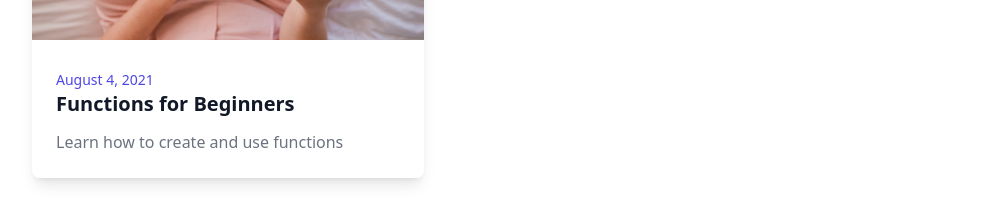
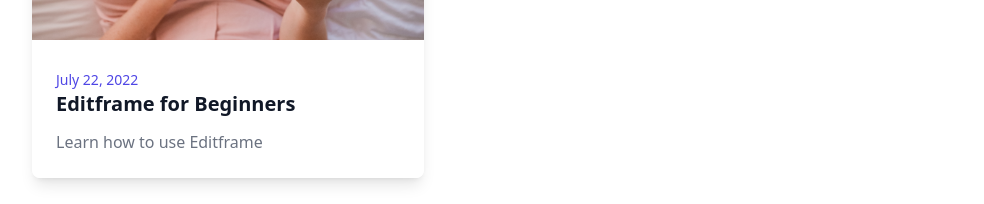
Before and after one commit to editframe/open-graph-editframe-guide, a Next.js app: page / in a window 1280 px wide. Shown: the part 550-754 px from the top of the page, without its empty margins (0-984 px from the left). Built offline with nearby package versions, Linux system fonts and the light colour scheme.

Commit message:
Update sample blog post content

```diff
--- /dev/null
+++ b/posts/function.mdx
@@ -0,0 +1,12 @@
+---
+title: Editframe for Beginners
+date: 'July 22, 2022'
+description: Learn how to use Editframe
+thumbnailUrl: '/blog.jpeg'
+---
+
+<div>
+  This is a blog post about <strong>Editframe</strong>.
+</div>
+
+<br/>
--- a/posts/functions.mdx
+++ /dev/null
@@ -1,14 +0,0 @@
----
-title: Functions for Beginners
-date: 'August 4, 2021'
-description: Learn how to create and use functions
-thumbnailUrl: '/blog.jpeg'
-tags: ['functions', 'javascript']
----
-
-<div>
-  This is a blog post about <strong>functions</strong>. <br/>
-  We'll learn what functions are, how to write functions, and how to use them.
-</div>
-
-<br/>
```
